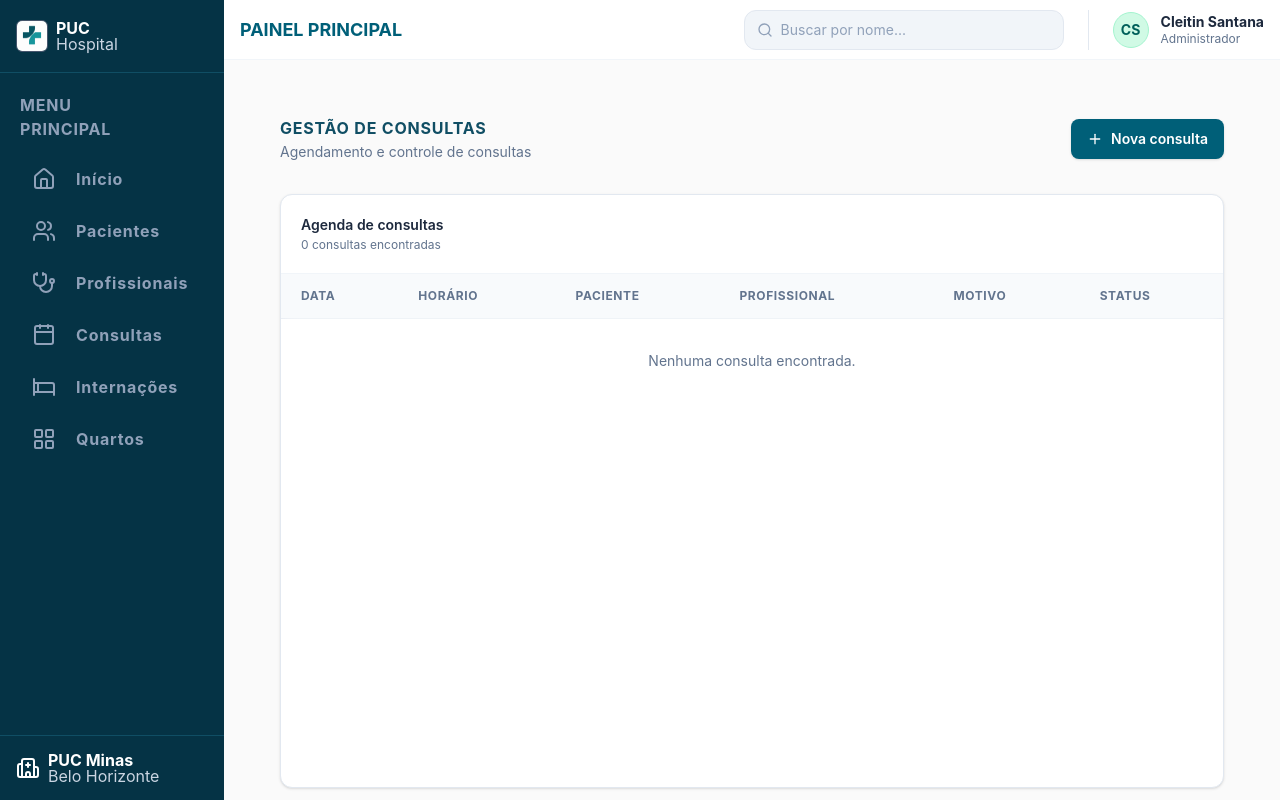
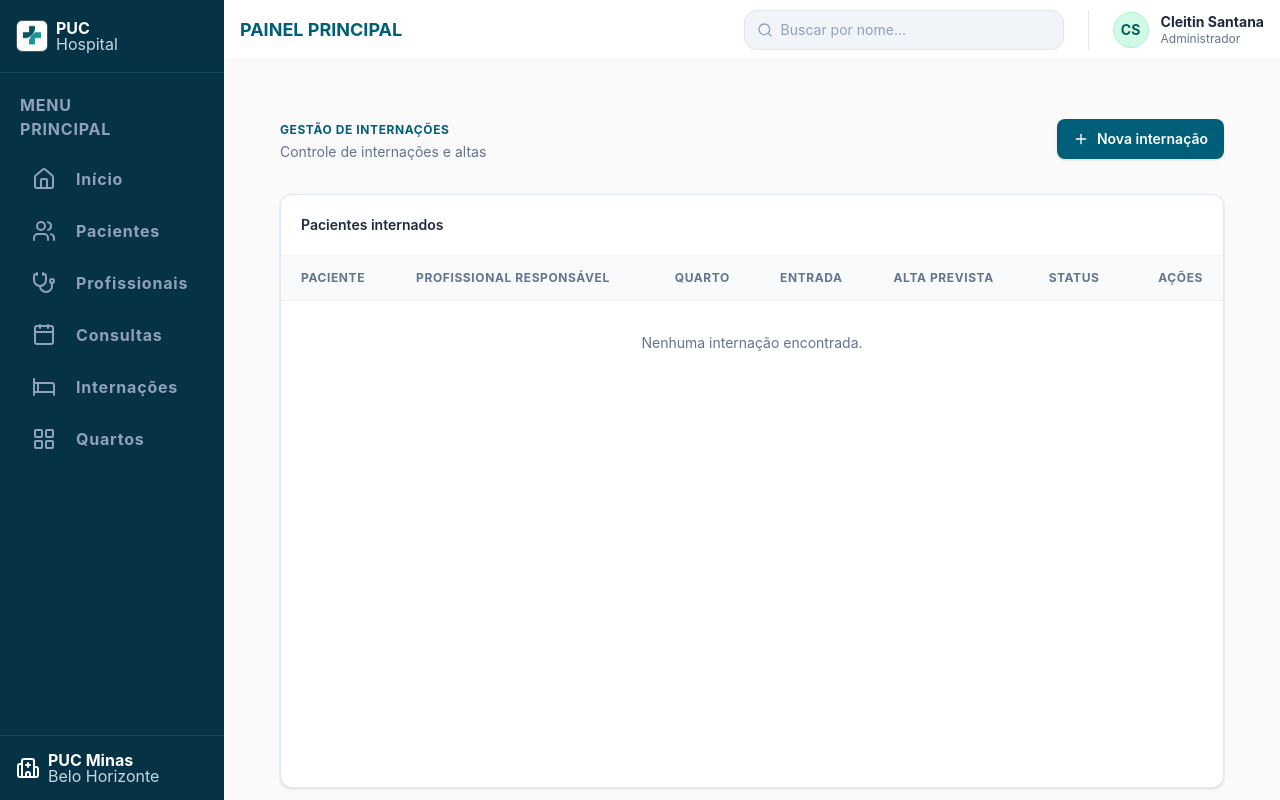
Before and after one commit to Nicolas-De-Almeida/sistema-hospitalar, a React (Vite) app in the folder frontend/: page / in a window 1280 px wide. Built offline with nearby package versions, Linux system fonts and the light colour scheme.

Commit message:
cria PainelInternacoes

```diff
--- a/frontend/src/App.jsx
+++ b/frontend/src/App.jsx
@@ -1,5 +1,6 @@
 
-import PainelConsultas from './pages/PainelConsultas'
+import PainelInternacoes from './pages/PainelInternacoes'
+
 
 
 import { BrowserRouter, Routes, Route } from 'react-router-dom'
@@ -11,7 +12,9 @@ export default function App() {
     <BrowserRouter>
       <Layout>
         <Routes>
-          <Route path="/" element={<PainelConsultas/>} />
+
+          <Route path="/" element={<PainelInternacoes/>} />
+
         </Routes>
       </Layout>
     </BrowserRouter>
--- a/frontend/src/pages/PainelConsultas.jsx
+++ b/frontend/src/pages/PainelConsultas.jsx
@@ -9,6 +9,8 @@ const getIniciais = (nome) => {
 
 export default function GestaoConsultas() {
     const [modalNovaConsulta, setModalNovaConsulta] = useState(false);
+
+    // Estado inicial vazio aguardando fazermos o Backend
     const [consultas, setConsultas] = useState([]);
 
     const renderStatusBadge = (status) => {
@@ -107,9 +109,7 @@ export default function GestaoConsultas() {
                 </div>
             </div>
 
-            {modalNovaConsulta && (
-                <ModalAgendarConsulta isOpen={modalNovaConsulta} onClose={() => setModalNovaConsulta(false)} />
-            )}
+            <ModalAgendarConsulta isOpen={modalNovaConsulta} onClose={() => setModalNovaConsulta(false)} />
         </div>
     )
 }
--- /dev/null
+++ b/frontend/src/pages/PainelInternacoes.jsx
@@ -0,0 +1,110 @@
+import { useState } from 'react'
+import { Plus } from 'lucide-react'
+import ModalNovaInternacao from '../components/modals/ModalNovaInternacao'
+
+export default function GestaoInternacoes() {
+    const [modalNovaInternacao, setModalNovaInternacao] = useState(false);
+
+    // Estado inicial vazio aguardando fazermos o Backend
+    const [internacoes, setInternacoes] = useState([])
+
+    const renderStatusBadge = (status) => {
+        let colors = ""
+        switch (status) {
+            case 'Ativa':
+                colors = "bg-teal-50 text-teal-700 marker-teal-500"
+                break
+            case 'Encerrada':
+                colors = "bg-slate-100 text-slate-500 marker-slate-400"
+                break
+            default:
+                colors = "bg-slate-100 text-slate-600 marker-slate-400"
+        }
+
+        const [bgText, markerText] = colors.split(" marker-")
+
+        return (
+            <span className={`inline-flex items-center gap-1.5 px-2.5 py-1 rounded-md text-[11px] font-bold ${bgText}`}>
+                <span className={`w-1.5 h-1.5 rounded-full ${markerText}`}></span>
+                {status}
+            </span>
+        )
+    }
+
+    return (
+        <div className="p-8 max-w-7xl mx-auto h-[calc(100vh-4rem)] flex flex-col">
+
+            <div className="flex items-center justify-between mb-8 shrink-0">
+                <div>
+                    <span className="font-bold tracking-wider text-cyan-800 uppercase text-xs">GESTÃO DE INTERNAÇÕES</span>
+                    <p className="text-sm text-slate-500 mt-0.5">Controle de internações e altas</p>
+                </div>
+
+                <button
+                    onClick={() => setModalNovaInternacao(true)} className="flex items-center gap-2 bg-cyan-800 hover:bg-cyan-900 text-white font-semibold text-sm px-4 py-2.5 rounded-lg shadow-sm transition-colors cursor-pointer">
+                    <Plus className="w-4 h-4" />
+                    <span>Nova internação</span>
+                </button>
+            </div>
+
+            <div className="bg-white border border-slate-200 rounded-xl shadow-sm flex flex-col flex-1 min-h-0">
+
+                <div className="p-5 border-b border-slate-100 shrink-0">
+                    <h2 className="font-semibold text-slate-800 text-sm">Pacientes internados</h2>
+                </div>
+
+                <div className="overflow-auto flex-1">
+                    <table className="w-full text-left text-sm whitespace-nowrap">
+                        <thead className="sticky top-0 bg-slate-50/95 backdrop-blur-sm z-10">
+                            <tr className="text-slate-500 font-bold border-b border-slate-200">
+                                <th className="py-3.5 px-5 uppercase text-xs tracking-wider">Paciente</th>
+                                <th className="py-3.5 px-5 uppercase text-xs tracking-wider">Profissional Responsável</th>
+                                <th className="py-3.5 px-5 uppercase text-xs tracking-wider">Quarto</th>
+                                <th className="py-3.5 px-5 uppercase text-xs tracking-wider">Entrada</th>
+                                <th className="py-3.5 px-5 uppercase text-xs tracking-wider">Alta Prevista</th>
+                                <th className="py-3.5 px-5 uppercase text-xs tracking-wider">Status</th>
+                                <th className="py-3.5 px-5 uppercase text-xs tracking-wider text-right">Ações</th>
+                            </tr>
+                        </thead>
+                        <tbody className="divide-y divide-slate-100">
+                            {internacoes.length === 0 ? (
+                                <tr>
+                                    <td colSpan="7" className="py-8 text-center text-slate-500">
+                                        Nenhuma internação encontrada.
+                                    </td>
+                                </tr>
+                            ) : (
+                                internacoes.map((internacao) => (
+                                    <tr key={internacao.id} className="hover:bg-slate-50/60 transition-colors group text-slate-700">
+                                        <td className="py-3 px-5">
+                                            <div className="flex items-center gap-2.5">
+                                                <div className="w-7 h-7 rounded-full bg-teal-50 text-teal-700 font-bold text-[11px] flex items-center justify-center shrink-0">
+                                                    {getIniciais(internacao.paciente)}
+                                                </div>
+                                                <span className="font-semibold text-slate-800">
+                                                    {internacao.paciente}
+                                                </span>
+                                            </div>
+                                        </td>
+                                        <td className="py-3 px-5">{internacao.profissional}</td>
+                                        <td className="py-3 px-5">{internacao.quarto}</td>
+                                        <td className="py-3 px-5">{internacao.entrada}</td>
+                                        <td className="py-3 px-5">{internacao.altaPrevista}</td>
+                                        <td className="py-3 px-5">
+                                            {renderStatusBadge(internacao.status)}
+                                        </td>
+                                        <td className="py-3 px-5 text-right text-slate-400">
+                                            {/* Espaço reservado para os botões de ação que virão do backend */}
+                                        </td>
+                                    </tr>
+                                ))
+                            )}
+                        </tbody>
+                    </table>
+                </div>
+            </div>
+
+            <ModalNovaInternacao isOpen={modalNovaInternacao} onClose={() => setModalNovaInternacao(false)} />
+        </div>
+    )
+}
```
